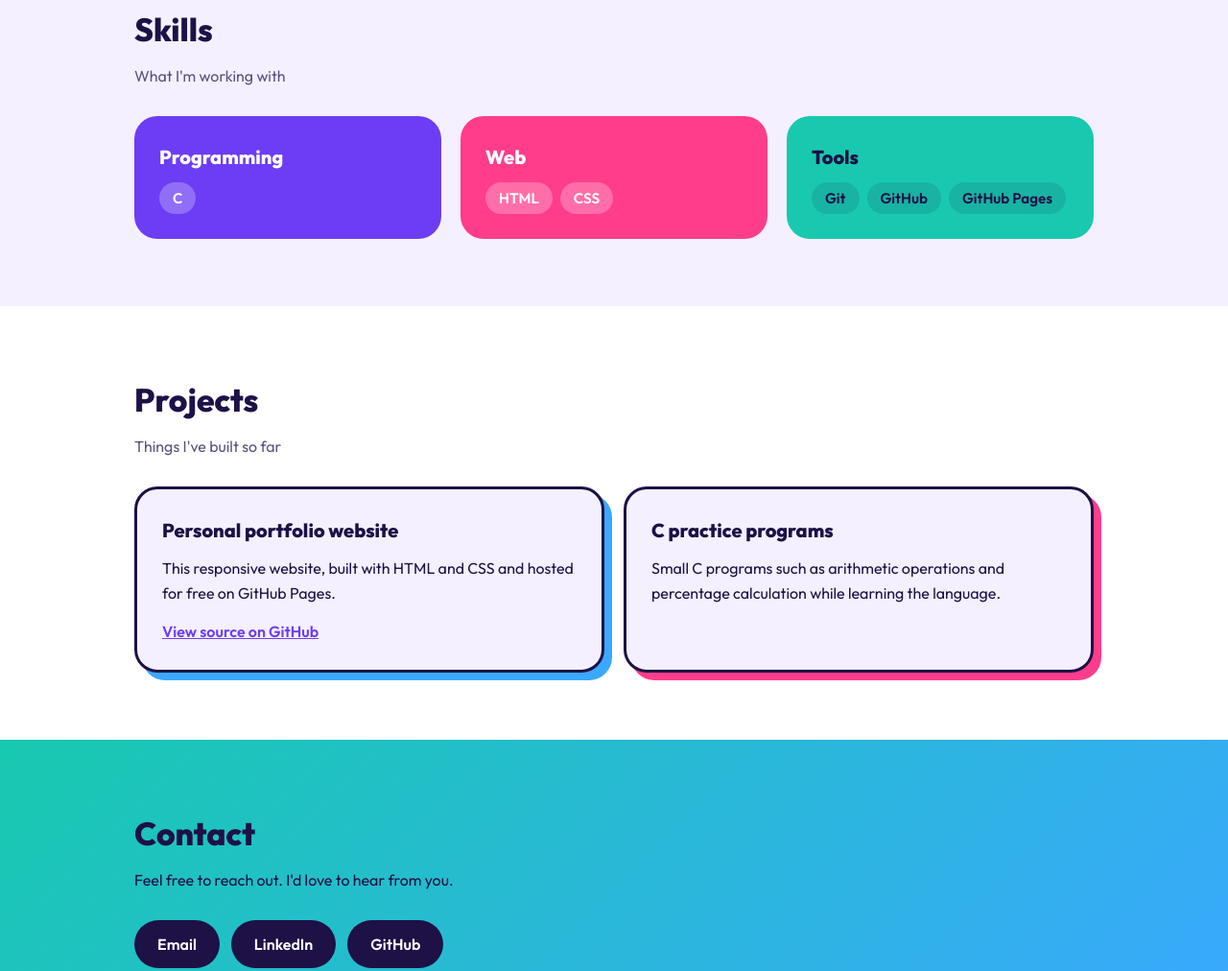
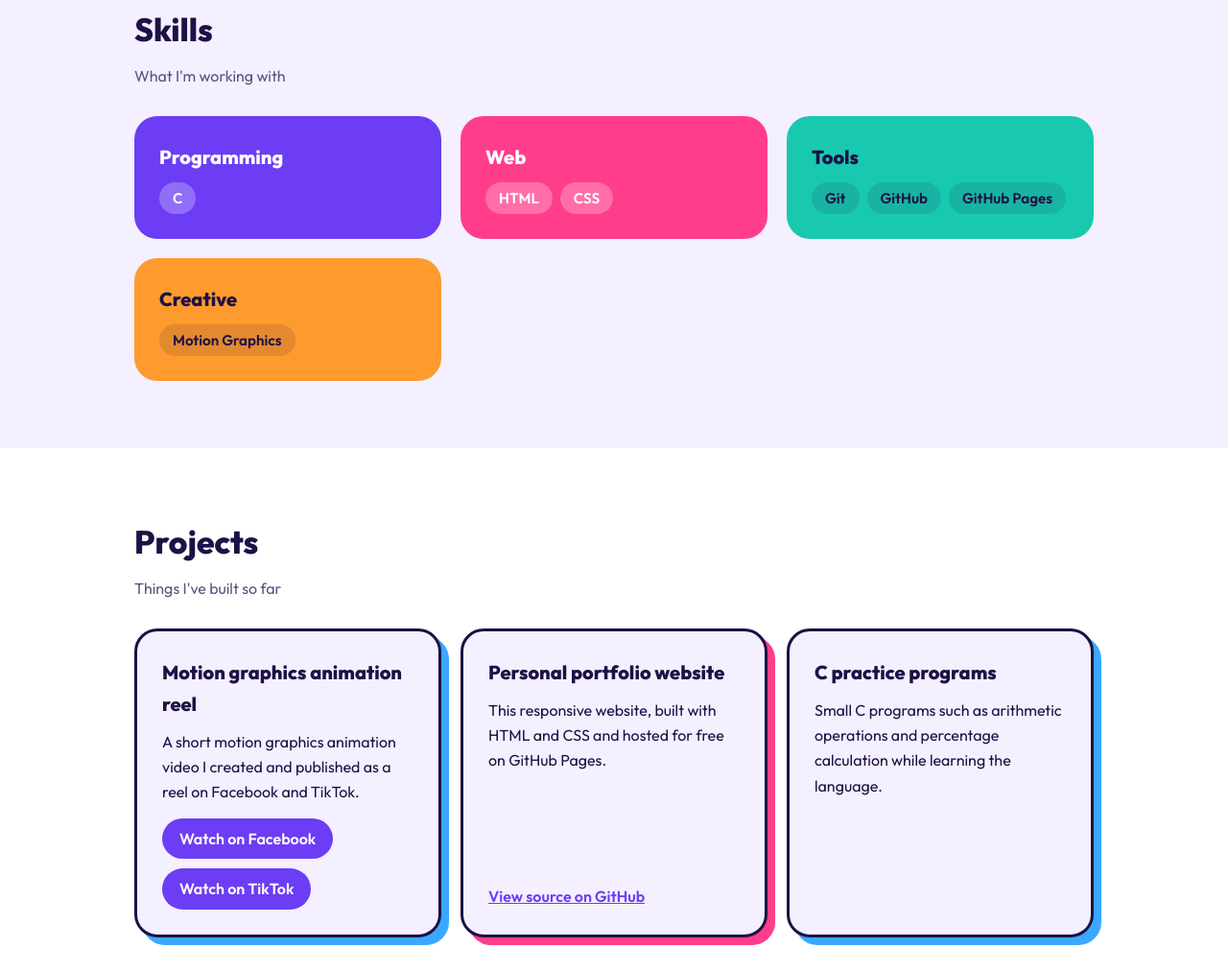
Before and after one commit to shahariarahmednayem/shahariarahmednayem.github.io, a plain HTML site: page index.html in a window 1280 px wide. Shown: the part 1409-2421 px from the top of the page at 96% size. Drawn offline with Linux system fonts and the light colour scheme.

Commit message:
Add files via upload

```diff
--- a/index.html
+++ b/index.html
@@ -45,11 +45,15 @@ h2{font-size:2.1rem;font-weight:800;margin-bottom:8px}
 .card .tags{display:flex;flex-wrap:wrap;gap:8px}
 .card .tags span{background:rgba(255,255,255,.25);padding:4px 14px;border-radius:20px;font-weight:600;font-size:.95rem}
 .c1{background:var(--violet)}.c2{background:var(--pink)}.c3{background:var(--teal);color:var(--ink)}.c3 .tags span{background:rgba(29,17,70,.12)}
+.c4{background:var(--orange);color:var(--ink)}.c4 .tags span{background:rgba(29,17,70,.12)}
 .proj{background:#fff}
 .proj .card{background:var(--paper);color:var(--ink);border:3px solid var(--ink);box-shadow:8px 8px 0 var(--sky);display:flex;flex-direction:column}
 .proj .card:nth-child(2){box-shadow:8px 8px 0 var(--pink)}
 .proj .card p{flex:1;margin-bottom:14px}
 .proj .card a{font-weight:600;color:var(--violet)}
+.proj .card .btns{display:flex;flex-wrap:wrap;gap:10px}
+.proj .card .btns a{background:var(--violet);color:#fff;padding:8px 18px;border-radius:30px;text-decoration:none}
+.proj .card .btns a:hover{background:var(--pink)}
 .contact{background:linear-gradient(135deg,var(--teal),var(--sky));color:var(--ink)}
 .links{display:flex;flex-wrap:wrap;gap:12px;margin-top:6px}
 .links a{background:var(--ink);color:#fff;padding:12px 24px;border-radius:40px;font-weight:600;text-decoration:none}
@@ -115,6 +119,7 @@ a:focus-visible{outline:3px solid var(--ink);outline-offset:3px}
       <div class="card c1"><h3>Programming</h3><div class="tags"><span>C</span></div></div>
       <div class="card c2"><h3>Web</h3><div class="tags"><span>HTML</span><span>CSS</span></div></div>
       <div class="card c3"><h3>Tools</h3><div class="tags"><span>Git</span><span>GitHub</span><span>GitHub Pages</span></div></div>
+      <div class="card c4"><h3>Creative</h3><div class="tags"><span>Motion Graphics</span></div></div>
     </div>
   </div>
 </section>
@@ -124,6 +129,14 @@ a:focus-visible{outline:3px solid var(--ink);outline-offset:3px}
     <h2>Projects</h2>
     <p class="sub">Things I've built so far</p>
     <div class="grid">
+      <div class="card">
+        <h3>Motion graphics animation reel</h3>
+        <p>A short motion graphics animation video I created and published as a reel on Facebook and TikTok.</p>
+        <div class="btns">
+          <a href="https://www.facebook.com/share/v/1A6qxNAWQX/" target="_blank" rel="noopener">Watch on Facebook</a>
+          <a href="https://www.tiktok.com/@sa_nayem751/video/7708299725350604052" target="_blank" rel="noopener">Watch on TikTok</a>
+        </div>
+      </div>
       <div class="card">
         <h3>Personal portfolio website</h3>
         <p>This responsive website, built with HTML and CSS and hosted for free on GitHub Pages.</p>
```
